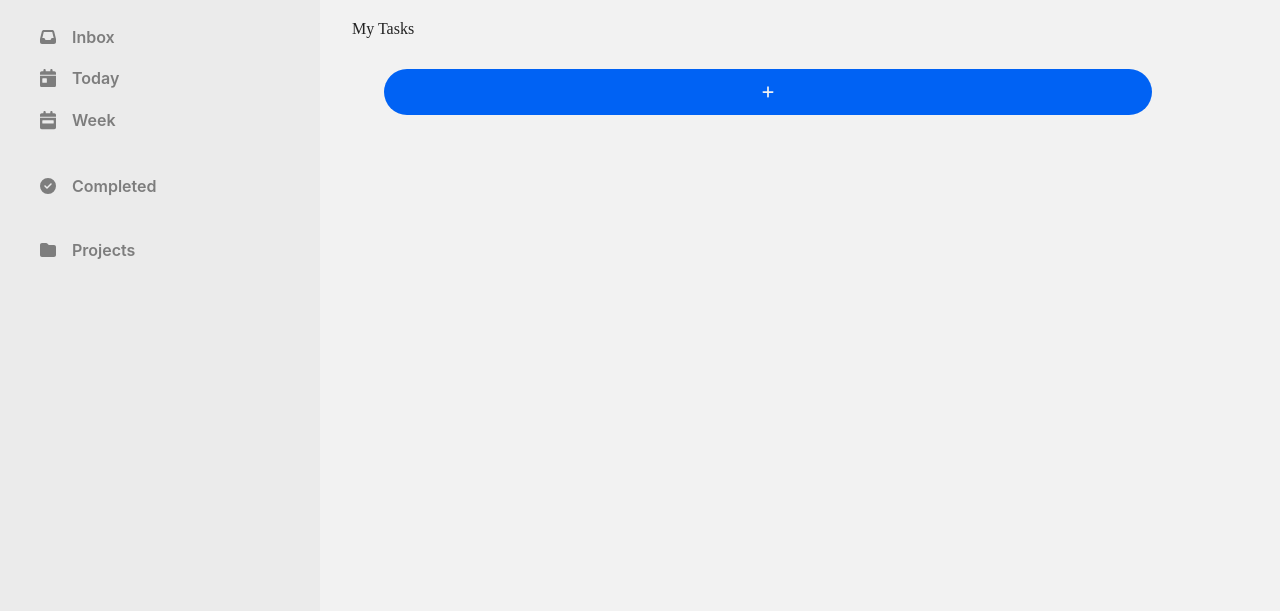
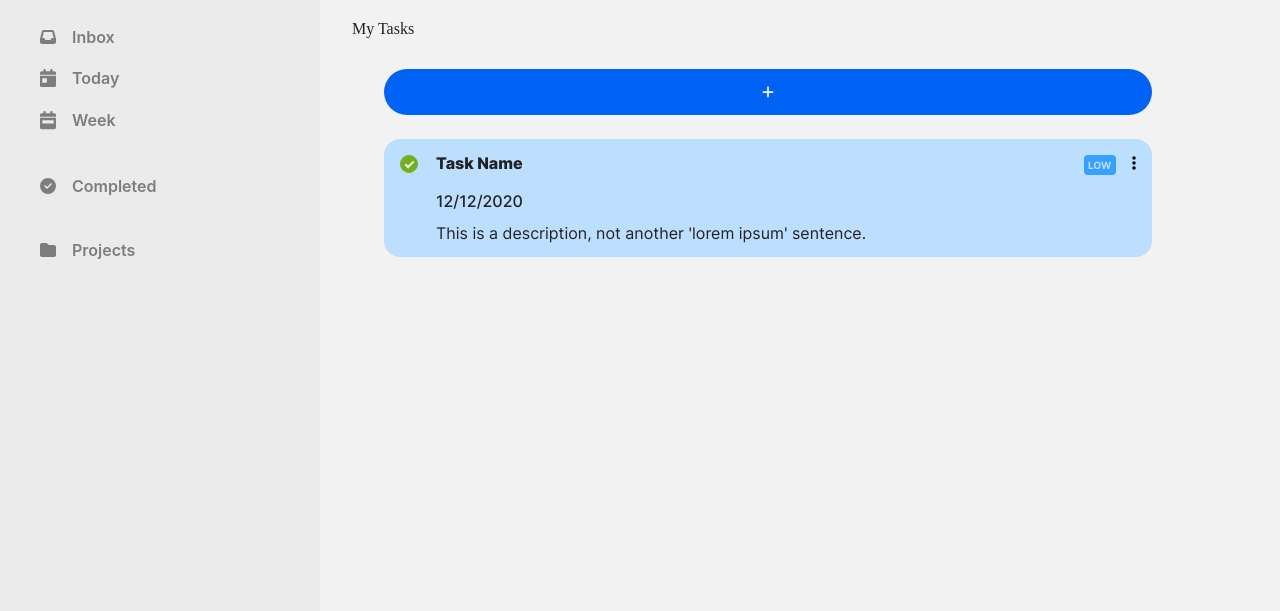
Before and after one commit to vbelmonte/to-do-list, a website built with webpack: page dist/index.html in a window 1280 px wide. Shown: the part 107-718 px from the top of the page. Built offline with Linux system fonts and the light colour scheme; a web font is replaced by a local one.

Commit message:
Implement basic structure of individual task module

```diff
--- a/src/styles.css
+++ b/src/styles.css
@@ -52,10 +52,14 @@ table {
 :root {
     --black: #222222;
     --white: #F2F2F2;
+    --ultra-white: #FFFFFF;
     --titanium: #EBEBEB;
     --gray: #7D7D7D;
     --blue: #0062F4;
     --dark-blue: #004ec4;
+    --dodger-blue: #379FFF;
+    --uranian-blue: #BDDFFF;
+    --green: #72B01D;
 
     --filter-white: invert(99%) sepia(13%) saturate(137%) hue-rotate(208deg) brightness(111%) contrast(90%);
 }
@@ -80,6 +84,11 @@ table {
 @font-face {
     font-family: 'Inter Bold';
     src: url('./assets/fonts/Inter-Bold.ttf') format('truetype');
+}
+
+@font-face {
+    font-family: 'Inter Extra Bold';
+    src: url('./assets/fonts/Inter-ExtraBold.ttf') format('truetype');
 }
 
 @font-face {
@@ -118,6 +127,16 @@ h1 {
 
 h3 {
     font-family: 'Inter Bold';
+}
+
+h4 {
+    font-family: 'Inter Extra Bold';
+    font-size: 1rem;
+}
+
+h5 {
+    font-family: 'Inter Medium';
+    font-size: 1rem;
 }
 
 h6 {
@@ -313,3 +332,86 @@ footer p {
    flex-direction: column;
    gap: 1.5rem;
 }
+
+
+
+
+/** TASK MODULE PROPERTIES **/
+
+.task, .task-info {
+    display: flex;
+    gap: 1rem;
+  }
+
+  .task-info {
+    flex-direction: column;
+    flex: 1;
+  }
+
+  .task {
+    border-radius: 1rem;
+    padding: 1rem;
+  }
+
+  .name-priority {
+    display: flex;
+  }
+
+  .task-name {
+    flex: 1;
+  }
+
+  .low-p {
+    background-color: var(--uranian-blue);
+  }
+
+  .edit-icon {
+    height: 1rem;
+  }
+
+
+
+  /** CHECKBOX PROPERTIES **/
+
+  .round {
+    position: relative;
+  }
+
+  .round label {
+    background-color: var(--ultra-white);
+    border: 1px solid var(--gray);
+    border-radius: 50%;
+    cursor: pointer;
+    height: 1rem;
+    left: 0;
+    position: absolute;
+    top: 0;
+    width: 1rem;
+  }
+
+  .round label:after {
+    border: 2px solid var(--white);
+    border-top: none;
+    border-right: none;
+    content: "";
+    height: 3px;
+    left: 4px;
+    opacity: 0;
+    position: absolute;
+    top: 5px;
+    transform: rotate(-45deg);
+    width: 7px;
+  }
+
+  .round input[type="checkbox"] {
+    visibility: hidden;
+  }
+
+  .round input[type="checkbox"]:checked + label {
+    background-color: var(--green);
+    border-color: var(--green);
+  }
+
+  .round input[type="checkbox"]:checked + label:after {
+    opacity: 1;
+  }
```
Also changed, not shown: dist/e4a4cb7133001f282a15.ttf (added), dist/index.html, dist/main.js, src/assets/img/ellipsis-vertical-solid.svg (added), src/assets/img/priority-fin.svg (added), src/assets/img/priority-high.svg (added), src/assets/img/priority-low.svg (added), src/assets/img/priority-med.svg (added).
